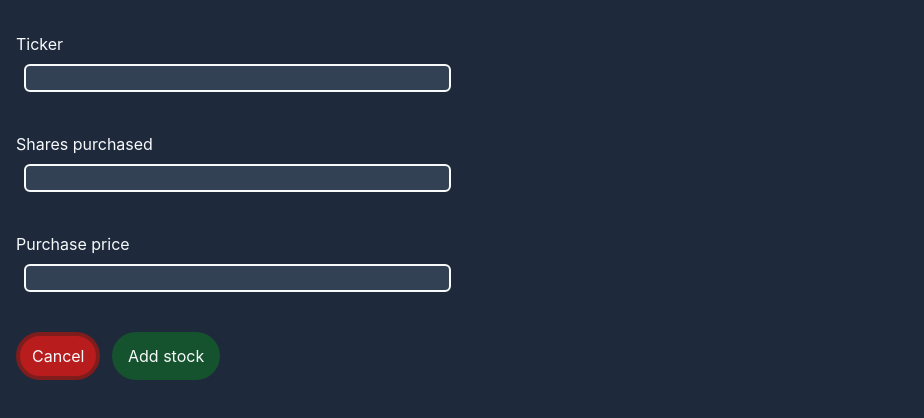
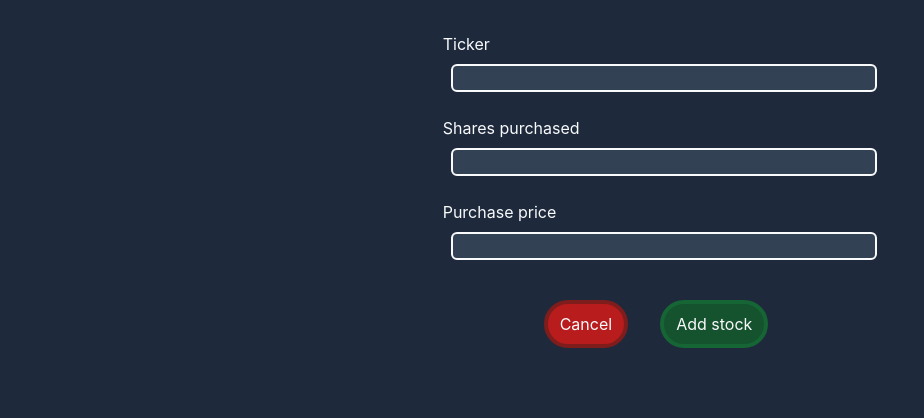
Before and after one commit to jimbot6000/stock-market-portfolio, a React (Create React App) app: page / in a window 1280 px wide. Both pictures are taken after a click on the button "Add stock". Shown: the top 418 px of the page, without its empty margins (0-924 px from the left). Built offline with nearby package versions, Linux system fonts and the light colour scheme; no server answers.

Commit message:
finish project
:D

```diff
--- a/src/AddStockForm.js
+++ b/src/AddStockForm.js
@@ -5,10 +5,9 @@ import utilities from './utilities';
 import Utilities from './utilities';
 
 function AddStockForm(props) {
-
 	// Uncomment setMyName if required, for example, if the name
 	// is stored in the DynamoDB
-  const [myName/*, setMyName*/] = useState('Roger');
+	const [myName /*, setMyName*/] = useState('Roger');
 
 	const AWS_API_GATEWAY = 'https://gor5c0brhk.execute-api.us-east-1.amazonaws.com/prod/';
 	const AWS_API_GATEWAY_ADD_STOCK = AWS_API_GATEWAY + '/add-stock';
@@ -19,78 +18,75 @@ function AddStockForm(props) {
 	const [purchasePrice, setPurchasePrice] = useState('');
 	const [isValid, setIsValid] = useState(false);
 
-  const inputClass = 'bg-slate-700 m-2 border-2 border-slate-50 rounded-md w-full'
-  const divClass = 'w-4/12 my-4 flex-0'
+	const inputClass = 'bg-slate-700 m-2 border-2 border-slate-50 rounded-md w-full';
+	const divClass = 'w-4/12 my-4 flex-0 mx-auto';
 
 	const onChange = (setFcn) => {
 		return (evt) => {
 			setFcn(evt.currentTarget.value.toUpperCase());
-    }
-  }
+		};
+	};
 
-  const addStock = evt => {
-    let ticker = evt.currentTarget.getAttribute('data-ticker');
-    console.log('add stock clicked: '+ticker);
+	const addStock = (evt) => {
+		console.log('add stock clicked: ' + ticker + ', ' + shares + ', ' + purchasePrice);
 		return fetch(AWS_API_GATEWAY_ADD_STOCK, {
 			method: 'POST',
 			cache: 'default',
-      body: JSON.stringify({ticker: ticker, shares: shares, purchasePrice: purchasePrice})
+			body: JSON.stringify({ ticker: ticker, shares: shares, purchasePrice: purchasePrice })
 		}).then(function (response) {
 			if (!response.ok) {
 				throw new Error(`HTTP error! status: ${response.status}`);
 			}
 			props.getPortfolio();
+			props.addStock();
 			return response.json();
 		});
-    props.addStock();
-  }
+	};
 
-  const getStockPrice = ticker => {
+	const getStockPrice = (ticker) => {
 		return fetch(AWS_API_GATEWAY_GET_STOCK_PRICE, {
 			method: 'POST',
 			cache: 'default',
-      body: JSON.stringify({ticker: ticker})
+			body: JSON.stringify({ ticker: ticker })
 		}).then(function (response) {
 			if (!response.ok) {
 				throw new Error(`HTTP error! status: ${response.status}`);
 			}
 			return response.json();
-    })
-  }
+		});
+	};
 
 	useEffect(() => {
-    let isValid = (ticker.length > 0);              // ticker isn't blank
-    isValid = isValid && (shares.length > 0);       // shares isn't blank
-    isValid = isValid && (purchasePrice.length > 0);// purchasePrice isn't blank
-    isValid = isValid && !/[^A-Z]/.test(ticker);    // ticker has letters only
+		let isValid = ticker.length > 0; // ticker isn't blank
+		isValid = isValid && shares.length > 0; // shares isn't blank
+		isValid = isValid && purchasePrice.length > 0; // purchasePrice isn't blank
+		isValid = isValid && !/[^A-Z]/.test(ticker); // ticker has letters only
 		setIsValid(isValid);
 	}, [ticker, shares, purchasePrice]);
 
 	return (
-    <div className="AddStockForm bg-slate-800 text-slate-50 m-4 place-content-center w-full">
-      <form className="w-full place-content-center grid grid-cols-1">
+		<div className='AddStockForm bg-slate-800 text-slate-50 m-4 place-content-center w-full'>
+			<form className='w-full place-content-center'>
 				<div className={divClass}>
-          <label for="ticker">
-            Ticker
-          </label>
-          <input id="ticker" value={ticker} onChange={onChange(setTicker)} className={inputClass}></input>
+					<label htmlFor='ticker'>Ticker</label>
+					<input id='ticker' value={ticker} onChange={onChange(setTicker)} className={inputClass}></input>
 				</div>
 				<div className={divClass}>
-          <label for="shares">
-            Shares purchased
-          </label>
-          <input id="shares" value={shares} onChange={onChange(setShares)} className={inputClass}></input>
+					<label htmlFor='shares'>Shares purchased</label>
+					<input id='shares' value={shares} onChange={onChange(setShares)} className={inputClass}></input>
 				</div>
 				<div className={divClass}>
-          <label for="purchasePrice">
-            Purchase price
-          </label>
-          <input id="purchasePrice" value={purchasePrice} onChange={onChange(setPurchasePrice)} className={inputClass}></input>
+					<label htmlFor='purchasePrice'>Purchase price</label>
+					<input id='purchasePrice' value={purchasePrice} onChange={onChange(setPurchasePrice)} className={inputClass}></input>
 				</div>
 			</form>
-      <div className="w-11/12 relative">
-        <button className="bg-red-700 hover:bg-red-600 px-3 py-2 rounded-full border-red-900 border-4 my-4 absolute left-0" onClick={props.addStock}>Cancel</button>
-        <button className="bg-green-700 disabled:bg-green-900 hover:bg-green-600 px-3 py-2 rounded-full border-green-900 border-4 my-4 absolute left-24" disabled={!isValid} onClick={addStock}>Add stock</button>
+			<div className='w-full relative flex place-content-center my-4'>
+				<button className='bg-red-700 hover:bg-red-600 px-3 py-2 rounded-full border-red-900 border-4 mx-4' onClick={props.addStock}>
+					Cancel
+				</button>
+				<button className='bg-green-700 disabled:bg-green-900 hover:bg-green-600 px-3 py-2 rounded-full border-green-800 border-4 mx-4' disabled={!isValid} onClick={addStock}>
+					Add stock
+				</button>
 			</div>
 		</div>
 	);
--- a/src/App.js
+++ b/src/App.js
@@ -2,13 +2,12 @@ import { useState, useEffect } from 'react';
 import './App.css';
 import StockList from './StockList';
 import utilities from './utilities';
-import AddStockForm from './AddStockForm'
+import AddStockForm from './AddStockForm';
 
 function App() {
-
 	// Uncomment setMyName if required, for example, if the name
 	// is stored in the DynamoDB
-  const [myName/*, setMyName*/] = useState('Roger');
+	const [myName /*, setMyName*/] = useState('Jimmy');
 
 	const AWS_API_GATEWAY = 'https://gor5c0brhk.execute-api.us-east-1.amazonaws.com/prod/';
 	const AWS_API_GATEWAY_GET_PORTFOLIO = AWS_API_GATEWAY + '/get-portfolio';
@@ -20,22 +19,22 @@ function App() {
 	const [portfolioData, setPortfolioData] = useState([]);
 	const [showAddStockForm, setShowAddStockForm] = useState(false);
 
-  const createTickerList = portfolio => {
-    return portfolio.map(val => val.ticker);
-  }
+	const createTickerList = (portfolio) => {
+		return portfolio.map((val) => val.ticker);
+	};
 
-  const getStockPrice = ticker => {
+	const getStockPrice = (ticker) => {
 		return fetch(AWS_API_GATEWAY_GET_STOCK_PRICE, {
 			method: 'POST',
 			cache: 'default',
-      body: JSON.stringify({ticker: ticker})
+			body: JSON.stringify({ ticker: ticker })
 		}).then(function (response) {
 			if (!response.ok) {
 				throw new Error(`HTTP error! status: ${response.status}`);
 			}
 			return response.json();
-    })
-  }
+		});
+	};
 
 	const getPortfolio = () => {
 		fetch(AWS_API_GATEWAY_GET_PORTFOLIO, {
@@ -49,75 +48,82 @@ function App() {
 				return response.json();
 			})
 			.then(function (response) {
-        let stockList = response.Items.map(item => {
+				let stockList = response.Items.map((item) => {
 					return {
-            "ticker": item.ticker.S,
-            "purchasePrice": item.purchasePrice.N,
-            "shares": item.shares.N
+						ticker: item.ticker.S,
+						purchasePrice: item.purchasePrice.N,
+						shares: item.shares.N
 					};
 				});
 				setStocks(stockList);
 			})
 			.catch(function (error) {
 				console.log(error);
-      })
-  }
+			});
+	};
 
-  const addStock = evt => {
+	const addStock = (evt) => {
 		console.log('add stock clicked');
-    setShowAddStockForm(value => !value);
-  }
+		setShowAddStockForm((value) => !value);
+	};
 
 	useEffect(getPortfolio, []);
 
-  useEffect(() => {setTickerList(createTickerList(stocks))}, [stocks]);
+	useEffect(() => {
+		setTickerList(createTickerList(stocks));
+	}, [stocks]);
 
 	useEffect(() => {
-    let promises = tickerList.map(ticker => getStockPrice(ticker));
-    Promise.all(promises)
-      .then(stocks => {
+		let promises = tickerList.map((ticker) => getStockPrice(ticker));
+		Promise.all(promises).then((stocks) => {
 			let stockPrices = stocks.reduce((obj, stock) => {
 				const info = {
 					name: stock.data ? stock.data.longName : null,
 					price: stock.data ? stock.data.regularMarketPrice : null
-          }
+				};
 				obj[stock.ticker] = info;
 				return obj;
 			}, []);
 			setStockPrices(stockPrices);
-      })
+		});
 	}, [tickerList]);
 
 	useEffect(() => {
-    setPortfolioData(stocks.map(val => {
+		setPortfolioData(
+			stocks.map((val) => {
 				let info = stockPrices[val.ticker];
 				return {
-        "ticker": val.ticker,
-        "shares": val.shares,
-        "purchasePrice": val.purchasePrice,
-        "name": info.name,
-        "currentPrice": info.price,
-        "currentValue": info.price * val.shares,
-        "purchaseValue": val.purchasePrice * val.shares,
-        "profit": (info.price - val.purchasePrice) * val.shares,
-        "formattedPurchaseValue": utilities.formatNumber(val.purchasePrice * val.shares),
-        "formattedCurrentValue": utilities.formatNumber(info.price * val.shares),
-        "formattedProfit": utilities.formatNumber((info.price - val.purchasePrice) * val.shares)
-      }
-    }))
+					ticker: val.ticker,
+					shares: val.shares,
+					purchasePrice: val.purchasePrice,
+					name: info.name,
+					currentPrice: info.price,
+					currentValue: info.price * val.shares,
+					purchaseValue: val.purchasePrice * val.shares,
+					profit: (info.price - val.purchasePrice) * val.shares,
+					formattedPurchaseValue: utilities.formatNumber(val.purchasePrice * val.shares),
+					formattedCurrentValue: utilities.formatNumber(info.price * val.shares),
+					formattedProfit: utilities.formatNumber((info.price - val.purchasePrice) * val.shares)
+				};
+			})
+		);
 	}, [stockPrices]);
 
-  return showAddStockForm ? <AddStockForm getPortfolio={getPortfolio} addStock={addStock}></AddStockForm> : (
-    <div className="App bg-slate-800 text-slate-50">
-      <div className="">
-        <div className="card-header-color text-xl my-4">
+	return showAddStockForm ? (
+		<AddStockForm getPortfolio={getPortfolio} addStock={addStock}></AddStockForm>
+	) : (
+		<div className='App bg-slate-800 text-slate-50'>
+			<div className=''>
+				<div className='card-header-color text-xl my-4'>
 					<h4>{myName}'s Stock Portfolio</h4>
 				</div>
-        <div className="flex place-content-center">
-          <StockList data={portfolioData} getPortfolio={getPortfolio}/>
+				<div className='flex place-content-center'>
+					<StockList data={portfolioData} getPortfolio={getPortfolio} />
 				</div>
-        <div className="w-11/12 relative">
-          <button className="bg-green-700 hover:bg-green-600 px-3 py-2 rounded-full border-green-900 border-4 my-4 absolute right-0" onClick={addStock}>Add stock</button>
+				<div className='w-11/12 relative'>
+					<button className='bg-green-700 hover:bg-green-600 px-3 py-2 rounded-full border-green-800 border-4 my-4 absolute right-0' onClick={addStock}>
+						Add stock
+					</button>
 				</div>
 			</div>
 		</div>
```
Also changed, not shown: 1 other file (tests, documents, lock files or other folders). Lines whose indentation alone changed are shown as unchanged.
